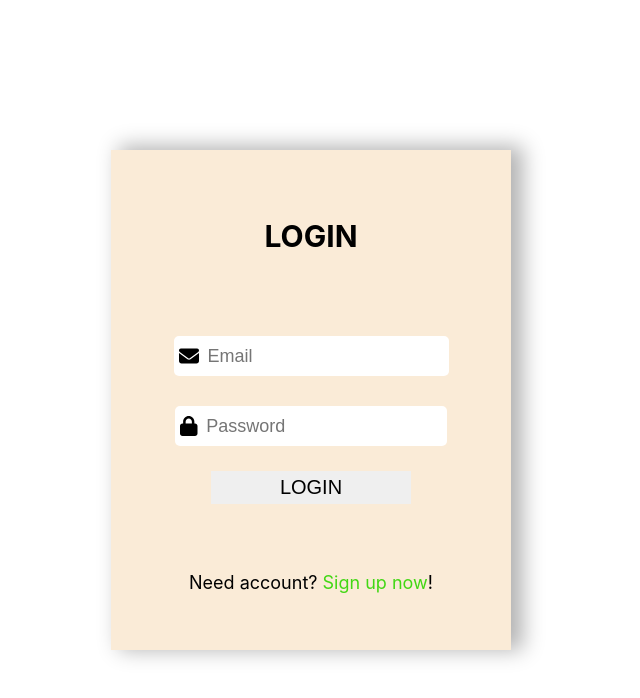
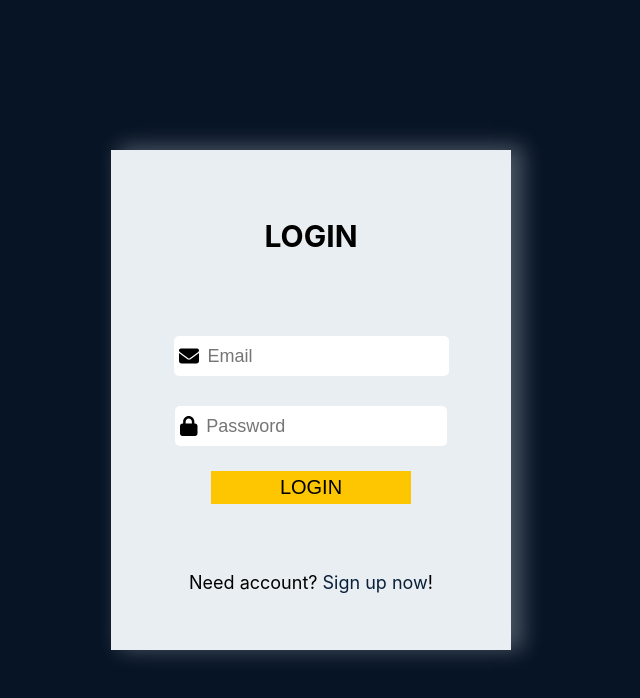
Before and after one commit to tamaskovacs0408/crypto_app, a React (Create React App) app: page / in a window 1280 px wide. Shown: the top 698 px of the page, without its empty margins (329-969 px from the left). Built offline with nearby package versions, Linux system fonts and the light colour scheme.

Commit message:
Update style

```diff
--- a/src/Components/LogIn/css/index.css
+++ b/src/Components/LogIn/css/index.css
@@ -19,9 +19,9 @@
   -webkit-box-align: center;
       -ms-flex-align: center;
           align-items: center;
-  background-color: antiquewhite;
-  -webkit-box-shadow: 10px -2px 20px 2px rgba(0, 0, 0, 0.3);
-          box-shadow: 10px -2px 20px 2px rgba(0, 0, 0, 0.3);
+  background-color: #E8EEF2;
+  -webkit-box-shadow: 10px -2px 20px 2px rgba(232, 238, 242, 0.2980392157);
+          box-shadow: 10px -2px 20px 2px rgba(232, 238, 242, 0.2980392157);
 }
 .login_container h2 {
   text-align: center;
@@ -77,6 +77,7 @@
   border: none;
   padding: 5px;
   width: 200px;
+  background-color: #FEC601;
   font-size: 2rem;
   text-transform: uppercase;
   cursor: pointer;
@@ -88,5 +89,10 @@
 }
 .login_container .signup_text .signup_link {
   text-decoration: none;
-  color: rgb(66, 215, 20);
+  color: #0a1f39;
+  -webkit-transition: color 0.2s ease-in;
+  transition: color 0.2s ease-in;
 }
+.login_container .signup_text .signup_link:hover {
+  color: #6C809A;
+}
--- a/src/Components/LogIn/index.scss
+++ b/src/Components/LogIn/index.scss
@@ -9,8 +9,8 @@
   flex-direction: column;
   justify-content: space-evenly;
   align-items: center;
-  background-color: antiquewhite;
-  box-shadow: 10px -2px 20px 2px rgb(0 0 0 / 30%);
+  background-color: #E8EEF2;
+  box-shadow: 10px -2px 20px 2px #e8eef24c;
 
   h2 {
     text-align: center;
@@ -54,6 +54,7 @@
       border: none;
       padding: 5px;
       width: 200px;
+      background-color: #FEC601;
       font-size: 2rem;
       text-transform: uppercase;
       cursor: pointer;
@@ -67,7 +68,11 @@
 
     .signup_link {
       text-decoration: none;
-      color: rgb(66, 215, 20);
+      color: #0a1f39;
+      transition: color 0.2s ease-in;
+    }
+    .signup_link:hover {
+      color: #6C809A;
     }
   }
 }
--- a/src/index.css
+++ b/src/index.css
@@ -9,6 +9,7 @@ html {
 }
 
 body {
+  background-color: #071425;
   font-family: -apple-system, BlinkMacSystemFont, 'Segoe UI', 'Roboto', 'Oxygen',
     'Ubuntu', 'Cantarell', 'Fira Sans', 'Droid Sans', 'Helvetica Neue',
     sans-serif;
```
